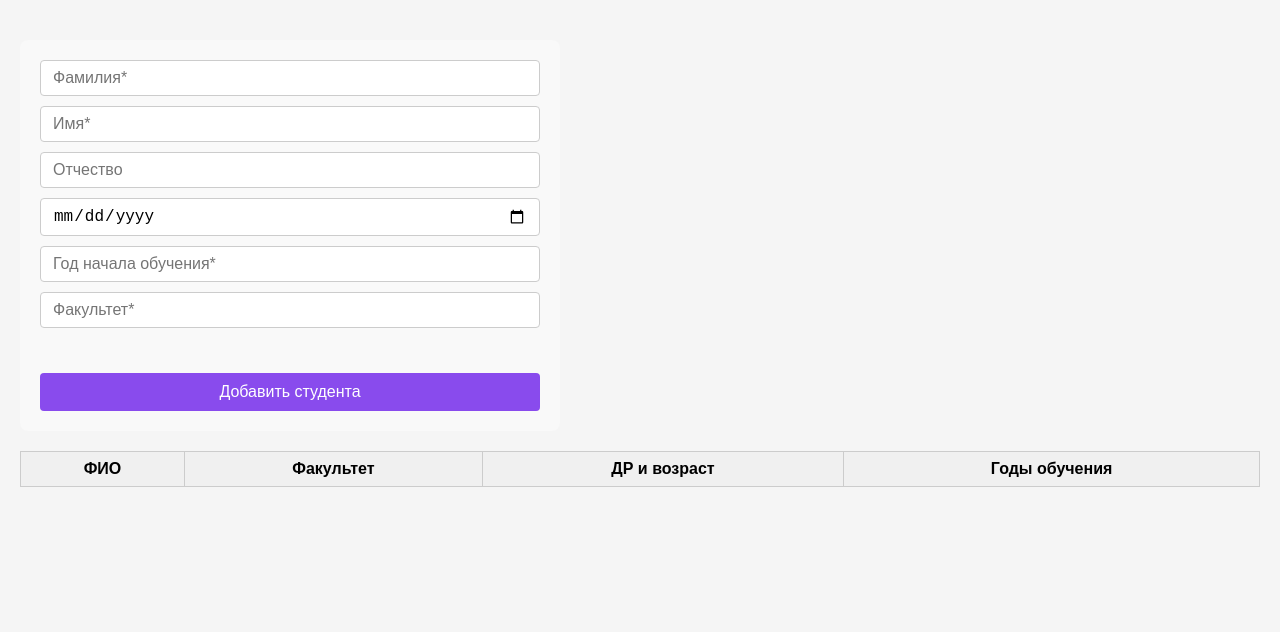
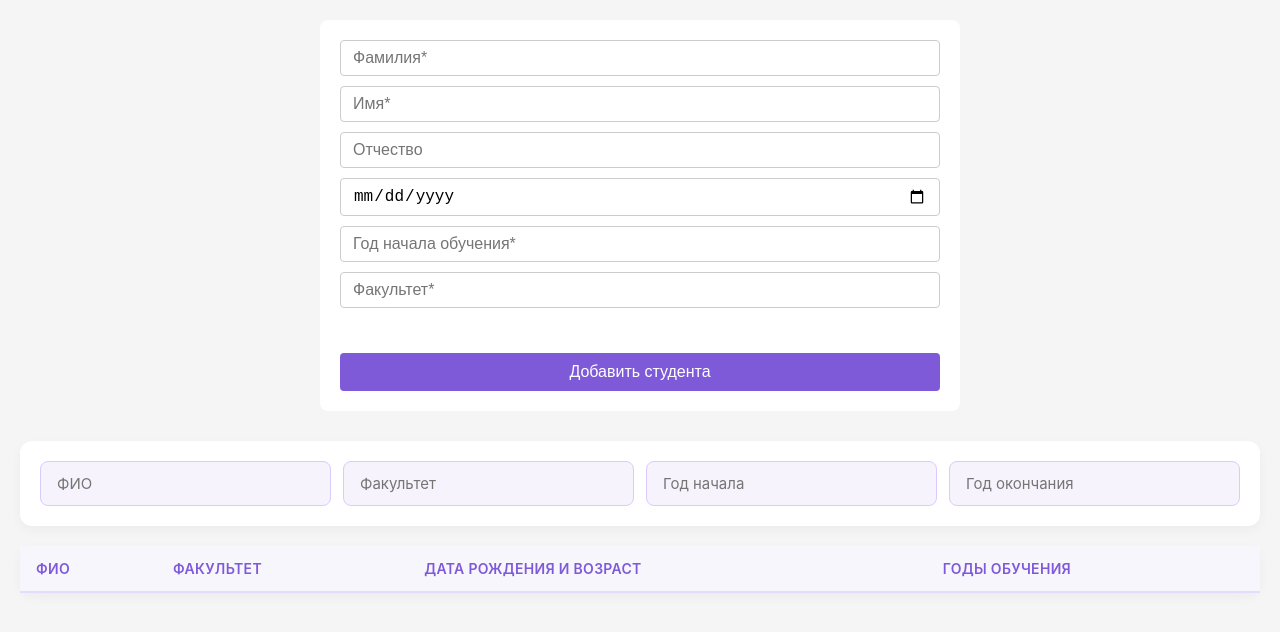
Before and after one commit to nikaxww/student-accounting-practice, a plain HTML site: page forma.html in a window 1280 px wide. Drawn offline with Linux system fonts and the light colour scheme.

Commit message:
next commit

```diff
--- a/main.js
+++ b/main.js
@@ -1,11 +1,60 @@
+
+
+function applyFilters(students) {
+    const fio = document.getElementById('filter-fio')?.value.trim().toLowerCase() || '';
+    const faculty = document.getElementById('filter-faculty')?.value.trim().toLowerCase() || '';
+    const startY = document.getElementById('filter-startYear')?.value;
+    const endY = document.getElementById('filter-endYear')?.value;
+
+    return students.filter(s => {
+        const fullName = `${s.surname} ${s.name} ${s.patronomic || ''}`.toLowerCase();
+        const matchFio = !fio || fullName.includes(fio);
+        const matchFaculty = !faculty || s.faculty.toLowerCase().includes(faculty);
+        const matchStart = !startY || Number(s.startYear) === Number(startY);
+        const matchEnd = !endY || (Number(s.startYear) + 4) === Number(endY);
+        return matchFio && matchFaculty && matchStart && matchEnd;
+    });
+}
+
+function createFilters() {
+    const container = document.getElementById('students-container');
+    if (!container) return;
+
+
+    const filtersWrapper = document.createElement('div');
+    filtersWrapper.classList.add('filters');
+
+    const fields = [
+        { id: 'filter-fio', placeholder: 'ФИО', type: 'text' },
+        { id: 'filter-faculty', placeholder: 'Факультет', type: 'text' },
+        { id: 'filter-startYear', placeholder: 'Год начала', type: 'number' },
+        { id: 'filter-endYear', placeholder: 'Год окончания', type: 'number' }
+    ];
+
+    fields.forEach(field => {
+        const input = document.createElement('input');
+        input.id = field.id;
+        input.type = field.type;
+        input.placeholder = field.placeholder;
+        input.classList.add('filter-input');
+
+        input.addEventListener('input', () => renderStudentsTable());
+
+        filtersWrapper.append(input);
+    });
+
+    container.before(filtersWrapper);
+}
+
 function renderStudentsTable() {
 
     const container = document.getElementById('students-container');
     if (!container) return;
 
+
+    let students = JSON.parse(localStorage.getItem('students')) || [];
     container.innerHTML = '';
-    const students = JSON.parse(localStorage.getItem('students')) || [];
-
+    students = applyFilters(students);
 
     const table = document.createElement('table');
     const thead = document.createElement('thead');
@@ -14,7 +63,7 @@ function renderStudentsTable() {
     table.classList.add('students-table');
 
     const headerRow = document.createElement('tr');
-    ['ФИО', 'Факультет', 'ДР и возраст', 'Годы обучения'].forEach(text => {
+    ['ФИО', 'Факультет', 'Дата рождения и возраст', 'Годы обучения'].forEach(text => {
         const th = document.createElement('th');
         th.textContent = text;
         headerRow.append(th);
@@ -63,6 +112,7 @@ function calculateAge(birthDate) {
     return age;
 }
 
-document.addEventListener('DOMContentLoaded', function() {
+document.addEventListener('DOMContentLoaded', function () {
+    createFilters();
     renderStudentsTable();
 });
--- a/style.css
+++ b/style.css
@@ -1,19 +1,41 @@
 body {
-    font-family: Arial, sans-serif;
+    font-family: 'Arial', sans-serif;
+    margin: 0;
     padding: 20px;
     background-color: #f5f5f5;
-    margin: 20px auto;
 }
 
 .form {
     display: flex;
     flex-direction: column;
-     max-width: 500px;
+    max-width: 600px;
+    width: 100%;
     gap: 10px;
     background: #f9f9f9;
     padding: 20px;
     border-radius: 8px;
+    margin: 0 auto 30px;
+    background-color: #fff;
 }
+
+#students-container {
+    width: 100%;
+    max-width: none;
+}
+
+.students-table {
+    width: 100%;
+    border-collapse: collapse;
+    margin-top: 20px;
+    font-family: 'Inter', -apple-system, BlinkMacSystemFont, 'Segoe UI', sans-serif;
+    font-size: 16px;
+    color: #4a5568;
+    background-color: #fff;
+    border-radius: 12px;
+    box-shadow: 0 4px 12px rgba(0, 0, 0, 0.04);
+
+}
+
 
 .input {
     padding: 8px 12px;
@@ -23,7 +45,7 @@ body {
 }
 
 .button {
-    background-color: #894bed;
+    background-color: #7e5ad8;
     color: white;
     padding: 10px;
     border: none;
@@ -39,23 +61,56 @@ body {
     min-height: 20px;
 }
 
-.students-table {
-    width: 100%;
-    border-collapse: collapse;
-    margin-top: 20px;
-}
-
-.students-table th, .students-table td {
-    border: 1px solid #ccc;
-    padding: 8px;
-}
-
-.students-table th {
-    background: #f0f0f0;
-}
-
 .input.error {
     border-color: #dc3545;
     background-color: #fff5f5;
     box-shadow: 0 0 5px rgba(220, 53, 69, 0.3);
 }
+
+
+.students-table th,
+.students-table td {
+    padding: 14px 16px;
+    text-align: left;
+    vertical-align: top;
+}
+
+.students-table th {
+    background-color: #f8f6fd;
+    font-weight: 600;
+    color: #7e5ad8;
+    letter-spacing: 0.3px;
+    text-transform: uppercase;
+    font-size: 14px;
+    border-bottom: 2px solid #e5dbff;
+}
+
+.students-table tbody tr {
+    border-bottom: 1px solid #edf2f7;
+}
+
+.filters,
+.students-table {
+    box-sizing: border-box;
+}
+
+.filters {
+    display: flex;
+    gap: 12px;
+    padding: 20px;
+    background-color: #fff;
+    border-radius: 12px;
+    box-shadow: 0 4px 12px rgba(0, 0, 0, 0.04);
+    flex-wrap: wrap;
+    width: 100%;
+}
+
+.filter-input {
+    padding: 12px 16px;
+    border: 1px solid #d9cbfc;
+    border-radius: 8px;
+    font-size: 15px;
+    font-family: 'Inter', -apple-system, BlinkMacSystemFont, 'Segoe UI', sans-serif;
+    background-color: #f6f3fd;
+    flex: 1;
+}
```
